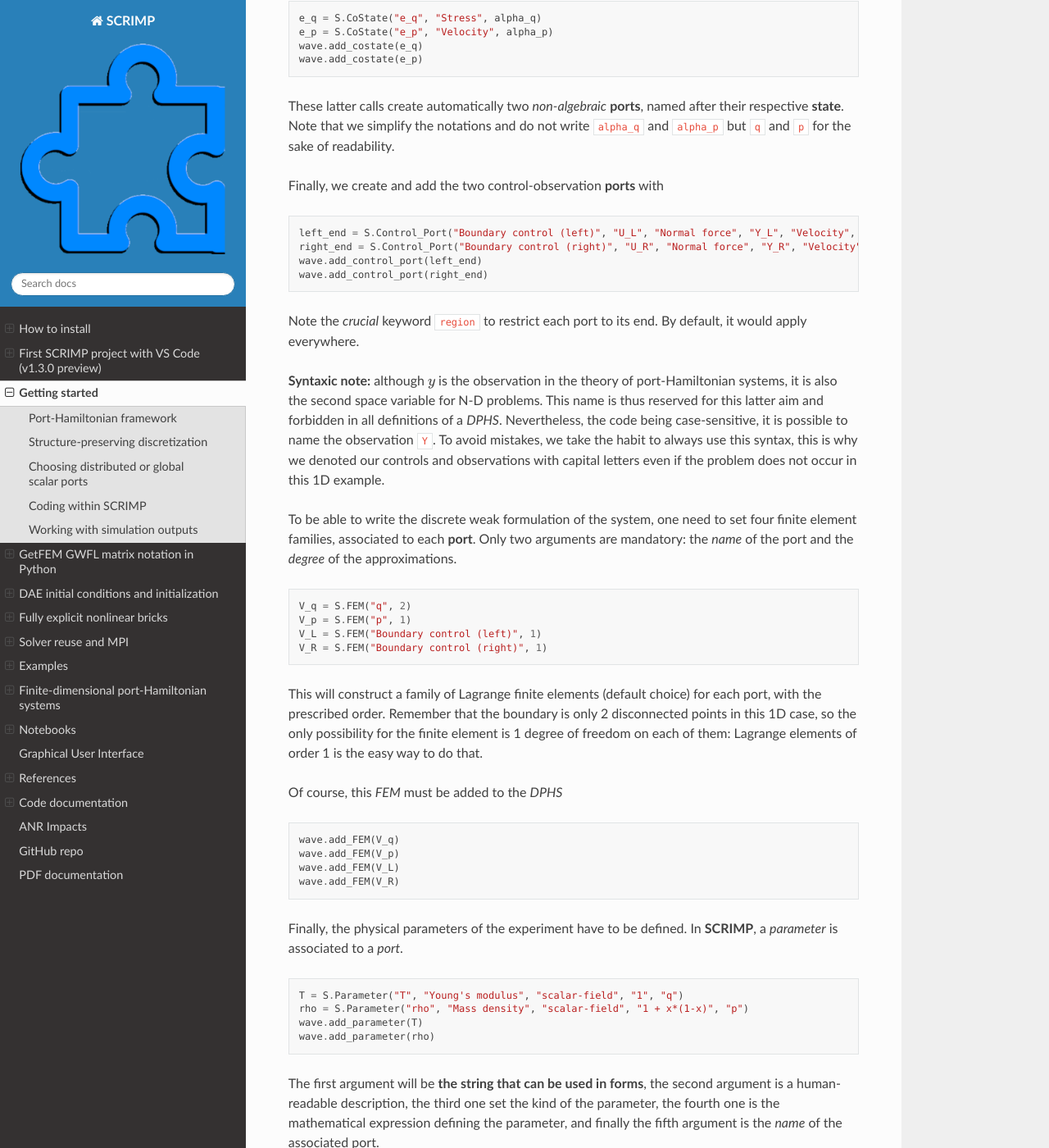
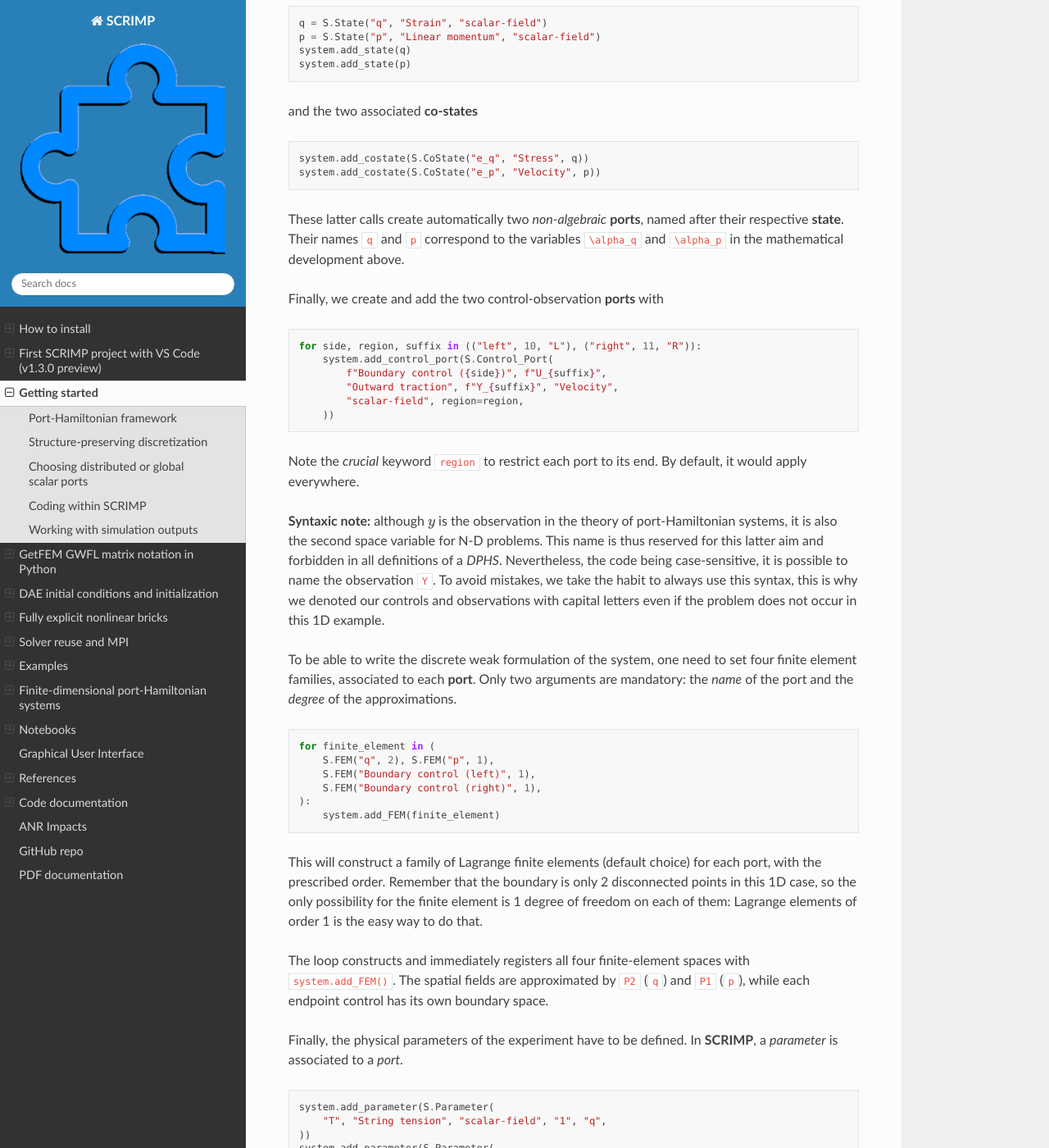
Before and after one commit to g-haine/scrimp, a Sphinx documentation site: the page built from docs/source/started.rst, in a window 1280 px wide and 1400 px high, scrolled down 6351 px. Shown: the whole window at 82% size. Built offline with Sphinx 7.4.7 and the Read the Docs theme 3.1.0, drawn with Linux system fonts in a browser that asks for light colours; some of the changed text lies outside the part shown.

Commit message:
docs: align introductory 1D code blocks with qualified source API, mesh and physical parameter semantics

```diff
--- a/docs/source/started.rst
+++ b/docs/source/started.rst
@@ -25,10 +25,19 @@ It accepts ``--mesh-size``, ``--time-step``, ``--final-time``,
 discrete mechanical power balance. A successful Python import or
 LU factorization alone is not a physical acceptance test.
 
-**Native status:** the updated 1D sign convention, strict initial
-projection and multi-backend tests are being qualified for v1.3.0.
-Until the complete native campaign passes, do not treat this new
-tutorial as a reproduced publication benchmark.
+**Native qualification:** the same physical configuration was
+validated on 24 November 2026 with MUMPS MPI 1/2, SuperLU MPI 1,
+and SuperLU_DIST MPI 1/2. A separate 1.5 s MUMPS demonstration
+was also qualified for visualisation. These are genuine
+GetFEM/PETSc tests, **not** numerical reproductions of the
+published wave-equation figures.
+
+The incremental Python blocks below use the **same identifiers,
+expressions and numerical settings** as the maintained
+``wave_1d()`` function. In the source they are encapsulated
+inside that function, while here they are shown one block at
+a time for teaching. The optional CLI and evidence export
+are implemented by ``main()`` in the same file.
 
 To understand the coding philosophy of **SCRIMP**, let us consider the 1D wave equation with Neumann boundary control as a first example
 
@@ -426,13 +435,13 @@ The snippets below follow the maintained version; its function
 ``wave_1d()`` exposes mesh/time resolution, LU backend and plotting.
 
 To start, import **SCRIMP** and create a *distributed port-Hamiltonian
-system* (DPHS) called, *e.g.*, ``wave``
+system* (DPHS) called ``system``, as in ``wave_1d()``
 
 .. code:: python
 
     import scrimp as S
 
-    wave = S.DPHS("real")
+    system = S.DPHS("real")
 
 
 Then, define the domain :math:`\Omega = (0,1)`, with a mesh-size
@@ -440,8 +449,8 @@ parameter :math:`h`, and add it to the *DPHS*
 
 .. code:: python
 
-    domain = S.Domain("Interval", {"L": 1., "h": 0.01})
-    wave.set_domain(domain)
+    mesh_size = 0.05
+    system.set_domain(S.Domain("Interval", {"L": 1., "h": mesh_size}))
 
 
 
@@ -459,35 +468,35 @@ On this domain, we define two **states** and add them to the *DPHS*
 
 .. code:: python
 
-    alpha_q = S.State("q", "Strain", "scalar-field")
-    alpha_p = S.State("p", "Linear momentum", "scalar-field")
-    wave.add_state(alpha_q)
-    wave.add_state(alpha_p)
+    q = S.State("q", "Strain", "scalar-field")
+    p = S.State("p", "Linear momentum", "scalar-field")
+    system.add_state(q)
+    system.add_state(p)
 
 
 and the two associated **co-states**
 
 .. code:: python
 
-    e_q = S.CoState("e_q", "Stress", alpha_q)
-    e_p = S.CoState("e_p", "Velocity", alpha_p)
-    wave.add_costate(e_q)
-    wave.add_costate(e_p)
+    system.add_costate(S.CoState("e_q", "Stress", q))
+    system.add_costate(S.CoState("e_p", "Velocity", p))
 
 
 These latter calls create automatically two *non-algebraic* **ports**,
-named after their respective **state**. Note that we simplify the
-notations and do not write ``alpha_q`` and ``alpha_p`` but ``q`` and
-``p`` for the sake of readability.
+named after their respective **state**. Their names ``q`` and
+``p`` correspond to the variables ``\alpha_q`` and
+``\alpha_p`` in the mathematical development above.
 
 Finally, we create and add the two control-observation **ports** with
 
 .. code:: python
 
-    left_end = S.Control_Port("Boundary control (left)", "U_L", "Normal force", "Y_L", "Velocity", "scalar-field", region=10)
-    right_end = S.Control_Port("Boundary control (right)", "U_R", "Normal force", "Y_R", "Velocity", "scalar-field", region=11)
-    wave.add_control_port(left_end)
-    wave.add_control_port(right_end)
+    for side, region, suffix in (("left", 10, "L"), ("right", 11, "R")):
+        system.add_control_port(S.Control_Port(
+            f"Boundary control ({side})", f"U_{suffix}",
+            "Outward traction", f"Y_{suffix}", "Velocity",
+            "scalar-field", region=region,
+        ))
 
 
 Note the *crucial* keyword ``region`` to restrict each port to its end.
@@ -509,10 +518,12 @@ Only two arguments are mandatory: the *name* of the port and the
 
 .. code:: python
 
-    V_q = S.FEM("q", 2)
-    V_p = S.FEM("p", 1)
-    V_L = S.FEM("Boundary control (left)", 1)
-    V_R = S.FEM("Boundary control (right)", 1)
+    for finite_element in (
+        S.FEM("q", 2), S.FEM("p", 1),
+        S.FEM("Boundary control (left)", 1),
+        S.FEM("Boundary control (right)", 1),
+    ):
+        system.add_FEM(finite_element)
 
 This will construct a family of Lagrange finite elements (default
 choice) for each port, with the prescribed order. Remember that the
@@ -520,14 +531,10 @@ boundary is only 2 disconnected points in this 1D case, so the only
 possibility for the finite element is 1 degree of freedom on each of
 them: Lagrange elements of order 1 is the easy way to do that.
 
-Of course, this *FEM* must be added to the *DPHS*
-
-.. code:: python
-
-    wave.add_FEM(V_q)
-    wave.add_FEM(V_p)
-    wave.add_FEM(V_L)
-    wave.add_FEM(V_R)
+The loop constructs and immediately registers all four finite-element
+spaces with ``system.add_FEM()``. The spatial fields are
+approximated by ``P2`` (``q``) and ``P1`` (``p``),
+while each endpoint control has its own boundary space.
 
 
 
@@ -536,10 +543,12 @@ In **SCRIMP**, a *parameter* is associated to a *port*.
 
 .. code:: python
 
-    T = S.Parameter("T", "Young's modulus", "scalar-field", "1", "q")
-    rho = S.Parameter("rho", "Mass density", "scalar-field", "1 + x*(1-x)", "p")
-    wave.add_parameter(T)
-    wave.add_parameter(rho)
+    system.add_parameter(S.Parameter(
+        "T", "String tension", "scalar-field", "1", "q",
+    ))
+    system.add_parameter(S.Parameter(
+        "rho", "Linear mass density", "scalar-field", "1+x*(1-x)", "p",
+    ))
 
 
 The first argument will be **the string that can be used in forms**, the
```
